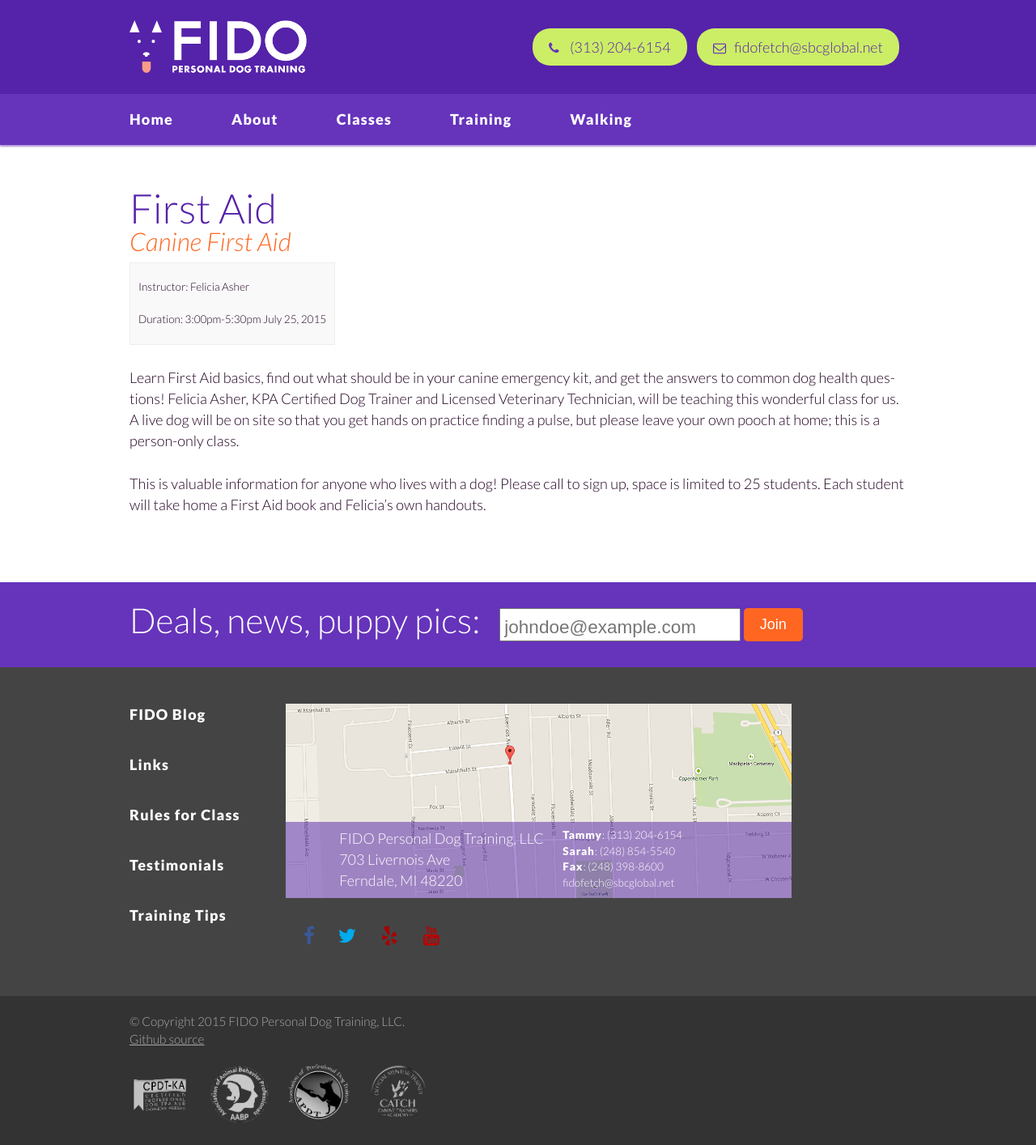
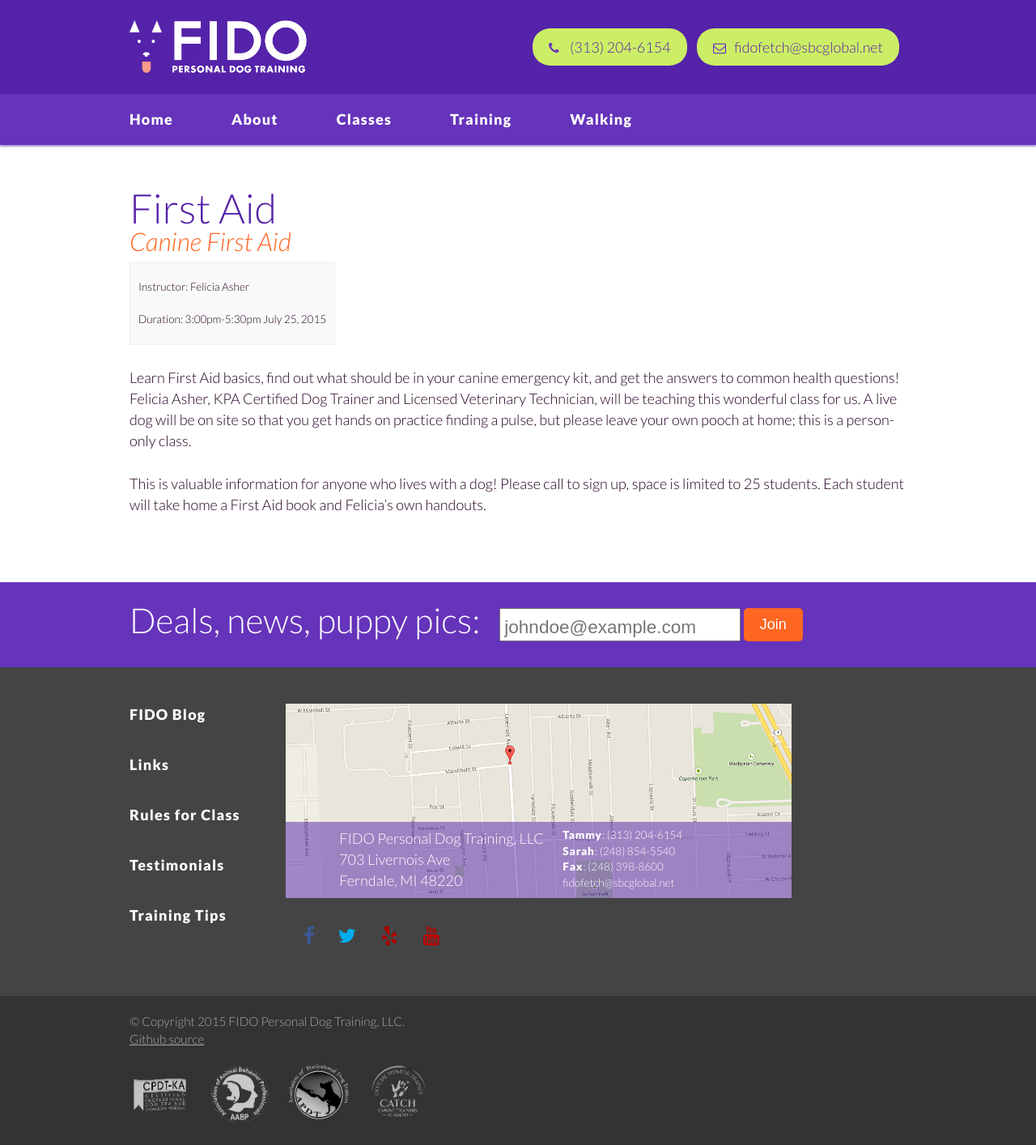
Before and after one commit to fidodogtraining/fidodogtraining.github.io, a Jekyll site: the page built from _classes/seminars/first-aid.md, in a window 1280 px wide. Shown: the whole page at 81% size. Built offline with Jekyll 4.4.1, drawn with Linux system fonts in a browser that asks for light colours; Markdown is read by kramdown in place of the engine named in the settings.

Commit message:
Update first-aid.md

```diff
--- a/_classes/seminars/first-aid.md
+++ b/_classes/seminars/first-aid.md
@@ -3,11 +3,12 @@
 tagline: "Canine First Aid"
 trainer: Felicia Asher
 duration: "3:00pm-5:30pm July 25, 2015"
+cost: $45 per student
 ---
 
-Learn First Aid basics, find out what should be in your canine emergency kit, and get the answers to common dog
-health questions! Felicia Asher, KPA Certified Dog Trainer and Licensed Veterinary Technician, will be teaching this
+Learn First Aid basics, find out what should be in your canine emergency kit, and get the answers to common health questions! Felicia Asher, KPA Certified Dog Trainer and Licensed Veterinary Technician, will be teaching this
 wonderful class for us. A live dog will be on site so that you get hands on practice finding a pulse, but please
 leave your own pooch at home; this is a person-only class.
 
-This is valuable information for anyone who lives with a dog! Please call to sign up, space is limited to 25 students. Each student will take home a First Aid book and Felicia's own handouts.
+This is valuable information for anyone who lives with a dog! Please call to sign up, space is limited to 25
+students. Each student will take home a First Aid book and Felicia's own handouts.
```
